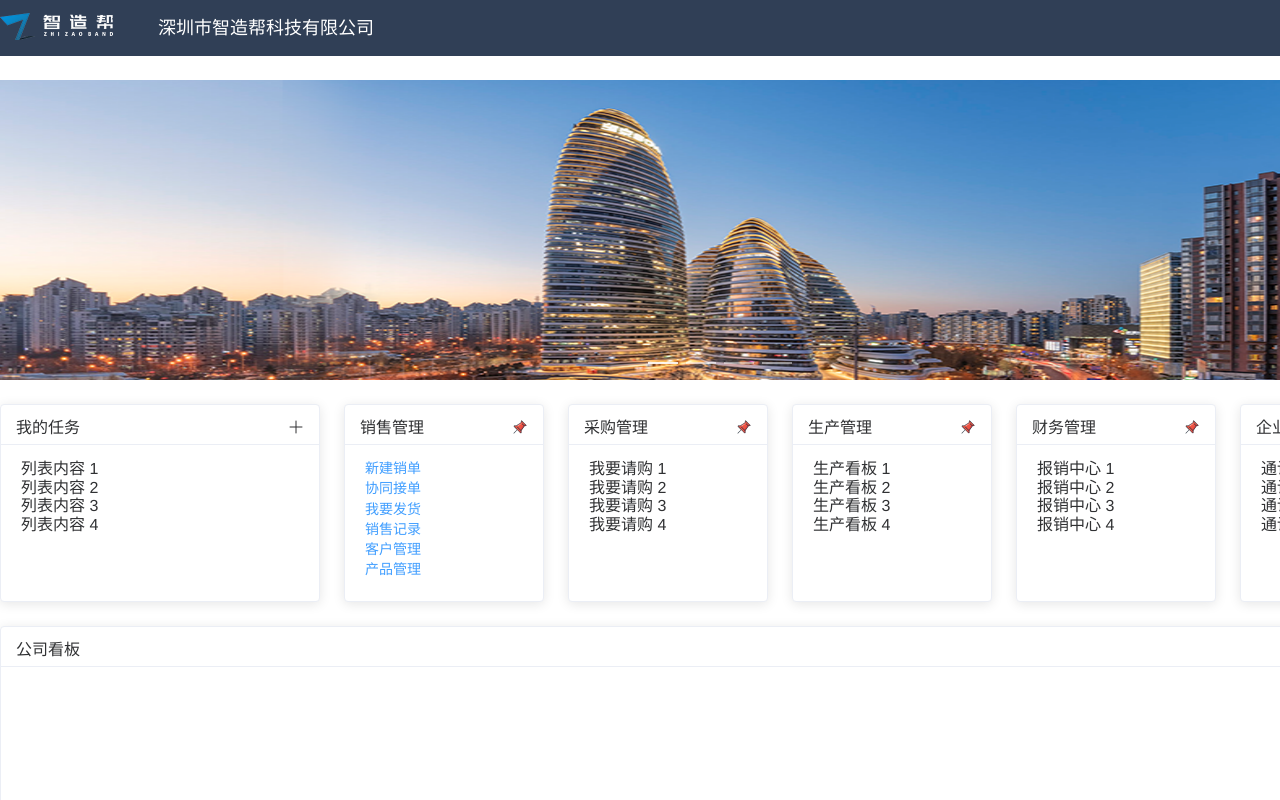
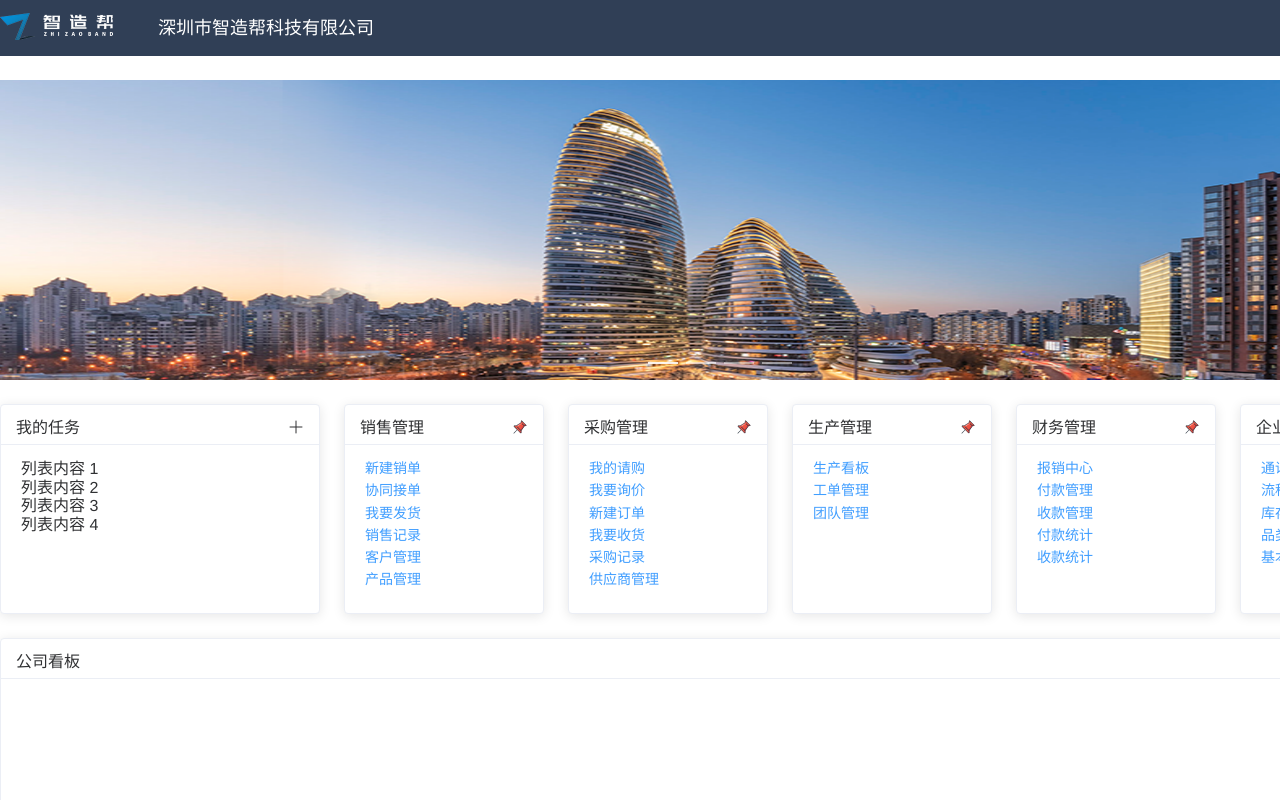
Before and after one commit to Jacky-Cheng666/zzb-web-s, a Vue app: page /#/home in a window 1280 px wide. Shown: the top 800 px of the page. Built offline with nearby package versions, Linux system fonts and the light colour scheme; sample sign-in values are in the browser's storage.

Commit message:
home页完善。

```diff
--- a/src/router/index.js
+++ b/src/router/index.js
@@ -64,12 +64,12 @@ export const constantRoutes = [
     path: '/saleManage',
     component: Layout,
     meta: { title: '销售管理',icon: 'el-icon-sold-out' },
-    redirect: '/saleManage/createSalesOrder',
+    redirect: '/saleManage/createSaleOrder',
     children: [
       {
-        path: 'createSalesOrder',
-        name: 'createSalesOrder',
-        component: () => import('@/views/createSalesOrder/index'),
+        path: 'createSaleOrder',
+        name: 'createSaleOrder',
+        component: () => import('@/views/createSaleOrder/index'),
         meta: { title: '新建销单',icon: 'el-icon-document-add' }
       },
       {
--- a/src/views/home/index.vue
+++ b/src/views/home/index.vue
@@ -45,54 +45,41 @@
         <el-card class="box-card" style="width:200px">
             <div slot="header" class="clearfix">
                 <span>销售管理</span>
-                <!-- <i style="float: right" class="el-icon-paperclip"></i> -->
                 <svg-icon style="float: right" iconClass="nail"></svg-icon>
             </div>
-            <el-link @click="toDetailPage(item)" style="margin-bottom:4px;display:block" type="primary" :underline="false" v-for="(item,index) in salesManage" :key="index">{{item.title}}</el-link>
+            <el-link @click="toDetailPage(item)" style="margin-bottom:6px;display:block" type="primary" :underline="false" v-for="(item,index) in saleManage" :key="index">{{item.title}}</el-link>
         </el-card>
 
         <el-card class="box-card" style="width:200px">
             <div slot="header" class="clearfix">
                 <span>采购管理</span>
-                <!-- <i style="float: right" class="el-icon-paperclip"></i> -->
                 <svg-icon style="float: right" iconClass="nail"></svg-icon>
             </div>
-            <div v-for="o in 4" :key="o" class="text item">
-                {{'我要请购 ' + o }}
-            </div>
+            <el-link @click="toDetailPage(item)" style="margin-bottom:6px;display:block" type="primary" :underline="false" v-for="(item,index) in purchaseManage" :key="index">{{item.title}}</el-link>
         </el-card>
 
         <el-card class="box-card" style="width:200px">
             <div slot="header" class="clearfix">
                 <span>生产管理</span>
-                <!-- <i style="float: right" class="el-icon-paperclip"></i> -->
                 <svg-icon style="float: right" iconClass="nail"></svg-icon>
             </div>
-            <div v-for="o in 4" :key="o" class="text item">
-                {{'生产看板 ' + o }}
-            </div>
+            <el-link @click="toDetailPage(item)" style="margin-bottom:6px;display:block" type="primary" :underline="false" v-for="(item,index) in manufactureManage" :key="index">{{item.title}}</el-link>
         </el-card>
 
         <el-card class="box-card" style="width:200px">
             <div slot="header" class="clearfix">
                 <span>财务管理</span>
-                <!-- <i style="float: right" class="el-icon-paperclip"></i> -->
                 <svg-icon style="float: right" iconClass="nail"></svg-icon>
             </div>
-            <div v-for="o in 4" :key="o" class="text item">
-                {{'报销中心 ' + o }}
-            </div>
+            <el-link @click="toDetailPage(item)" style="margin-bottom:6px;display:block" type="primary" :underline="false" v-for="(item,index) in financeManage" :key="index">{{item.title}}</el-link>
         </el-card>
 
         <el-card class="box-card" style="width:200px">
             <div slot="header" class="clearfix">
                 <span>企业管理</span>
-                <!-- <i style="float: right" class="el-icon-paperclip"></i> -->
                 <svg-icon style="float: right" iconClass="nail"></svg-icon>
             </div>
-            <div v-for="o in 4" :key="o" class="text item">
-                {{'通讯录 ' + o }}
-            </div>
+            <el-link @click="toDetailPage(item)" style="margin-bottom:6px;display:block" type="primary" :underline="false" v-for="(item,index) in companyManage" :key="index">{{item.title}}</el-link>
         </el-card>
       </div>
 
@@ -115,20 +102,49 @@ export default {
     return {
       isJoinCompany: true,
       userName: "陈先生",
-      salesManage:[
-          {title: '新建销单', url:'/salesManage/createSaleOrder'},
-          {title: '协同接单', url:'/salesManage/createSaleOrder'},
-          {title: '我要发货', url:'/salesManage/createSaleOrder'},
-          {title: '销售记录', url:'/salesManage/createSaleOrder'},
-          {title: '客户管理', url:'/salesManage/createSaleOrder'},
-          {title: '产品管理', url:'/salesManage/createSaleOrder'},
+      saleManage:[
+          {title: '新建销单', url:'/saleManage/createSaleOrder'},
+          {title: '协同接单', url:''},
+          {title: '我要发货', url:'/saleManage/deliveryManage'},
+          {title: '销售记录', url:'/saleManage/saleRecords'},
+          {title: '客户管理', url:''},
+          {title: '产品管理', url:''},
+      ],
+      purchaseManage:[
+          {title: '我的请购', url:'/purchaseManage/myRequestList'},
+          {title: '我要询价', url:''},
+          {title: '新建订单', url:'/purchaseManage/createPurchaseOrder'},
+          {title: '我要收货', url:'/purchaseManage/receiveManage'},
+          {title: '采购记录', url:''},
+          {title: '供应商管理', url:''},
+      ],
+      manufactureManage: [
+        {title: '生产看板', url:''},
+        {title: '工单管理', url:''},
+        {title: '团队管理', url:''},
+      ],
+      financeManage: [
+        {title: '报销中心', url:''},
+        {title: '付款管理', url:''},
+        {title: '收款管理', url:''},
+        {title: '付款统计', url:''},
+        {title: '收款统计', url:''},
+      ],
+      companyManage: [
+        {title: '通讯录', url:''},
+        {title: '流程管理', url:''},
+        {title: '库存管理', url:''},
+        {title: '品类管理', url:''},
+        {title: '基本信息', url:''},
       ]
     };
   },
   methods: {
     handleLogOut() {},
     toDetailPage(item){
-        this.$router.push('/saleManage')
+      if(item.url){
+        this.$router.push(item.url)
+      }
     }
   },
 };
```
Also changed, not shown: src/views/createSaleOrder/components/batchAdd.vue (renamed from src/views/createSalesOrder/components/batchAdd.vue), src/views/createSaleOrder/components/payPlanDialog.vue (renamed from src/views/createSalesOrder/components/payPlanDialog.vue), src/views/createSaleOrder/index.vue (renamed from src/views/createSalesOrder/index.vue).
